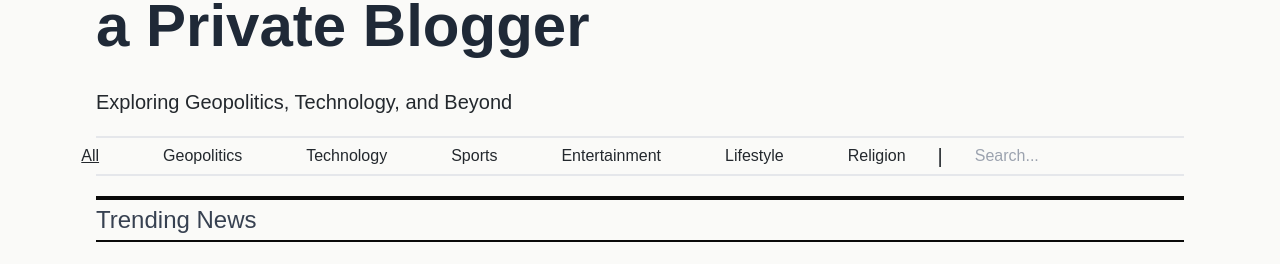
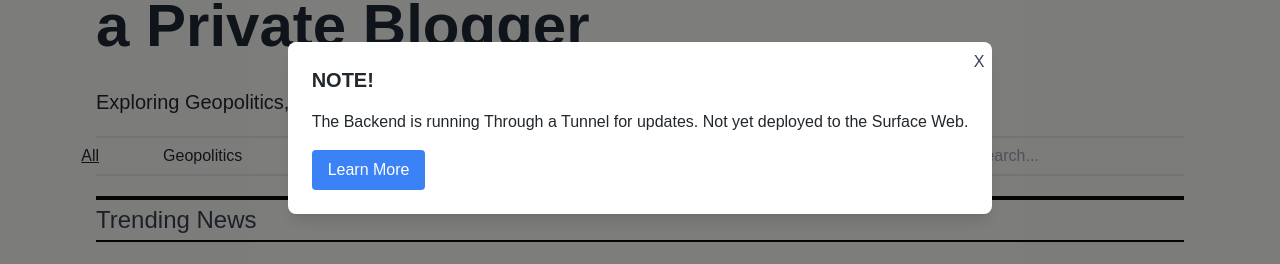
Before and after one commit to mahdiisabry1/Unscripted, a React (Vite) app in the folder frontend/: page / in a window 1280 px wide. Shown: the part 272-536 px from the top of the page. Built offline with nearby package versions, Linux system fonts and the light colour scheme; no server answers; a web font is replaced by a local one.

Commit message:
Update HomePage.jsx

```diff
--- a/frontend/src/routes/HomePage.jsx
+++ b/frontend/src/routes/HomePage.jsx
@@ -2,8 +2,32 @@ import Categories from "../components/Categories";
 import FeaturedPosts from "../components/FeaturedPosts";
 import PostList from "../components/PostList";
 import AdBanner from "../components/AdBanner";
+import { useEffect, useState } from "react";
 
 const Homepage = () => {
+
+  const [showPopup, setShowPopup] = useState(false);
+
+  useEffect(() => {
+    // Check if the user has already closed the popup
+    const hasClosedPopup = localStorage.getItem("hasClosedPopup");
+
+    // Only show the popup if the user hasn't closed it before
+    if (!hasClosedPopup) {
+      const timer = setTimeout(() => {
+        setShowPopup(true);
+      }, 5000); // Show the popup after 5 seconds
+
+      // Cleanup the timer when the component unmounts
+      return () => clearTimeout(timer);
+    }
+  }, []);
+  const closePopup = () => {
+    // Set the flag in local storage to indicate the user has closed the popup
+    localStorage.setItem("hasClosedPopup", "true");
+    setShowPopup(false);
+  };
+
   return (
     <>
       <AdBanner />
@@ -37,6 +61,32 @@ const Homepage = () => {
         <PostList />
         <div className="hidden md:block">AdBanner</div>
       </div>
+
+      {/* Popup Ad */}
+      {showPopup && (
+        <div className="fixed inset-0 flex items-center justify-center bg-black bg-opacity-50 z-50">
+          <div className="bg-white p-6 rounded-lg shadow-lg relative animate-fadeIn">
+            <button
+              onClick={closePopup}
+              className="absolute top-2 right-2 text-gray-700 hover:text-gray-900"
+            >
+              X
+            </button>
+            <h2 className="text-xl font-bold mb-4">NOTE!</h2>
+            <p>
+              The Backend is running Through a Tunnel for updates. Not yet
+              deployed to the Surface Web.
+            </p>
+            <a
+              href="https://github.com/mahdiisabry1/Unscripted"
+              className="mt-4 inline-block bg-blue-500 text-white px-4 py-2 rounded hover:bg-blue-600"
+              target="blank"
+            >
+              Learn More
+            </a>
+          </div>
+        </div>
+      )}
     </>
   );
 };
```
